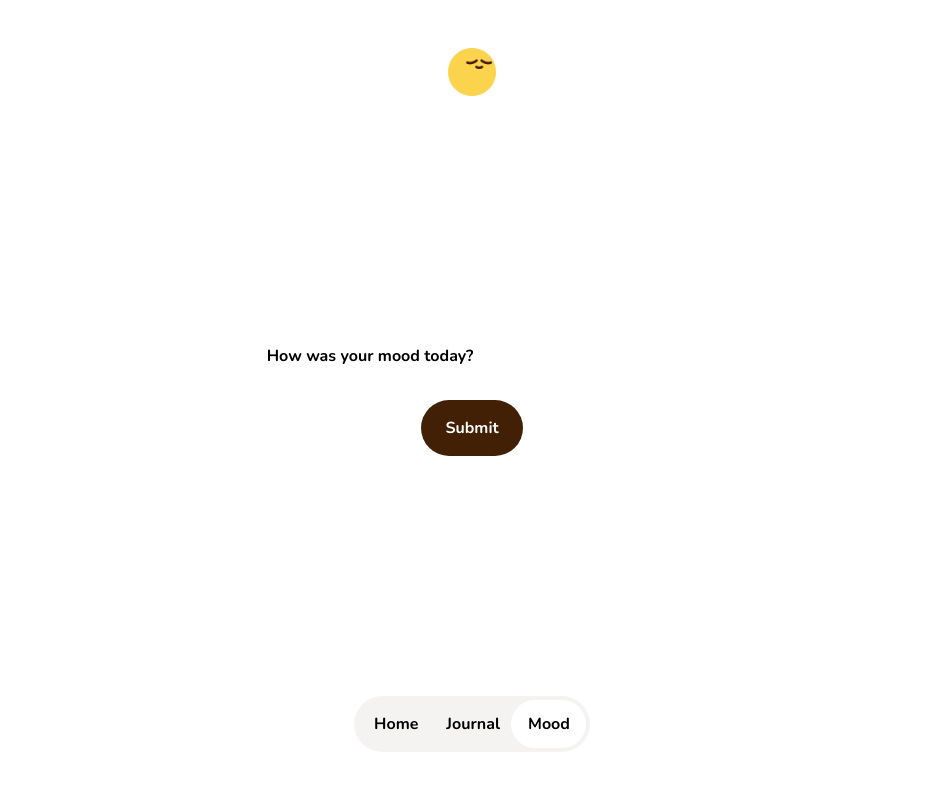
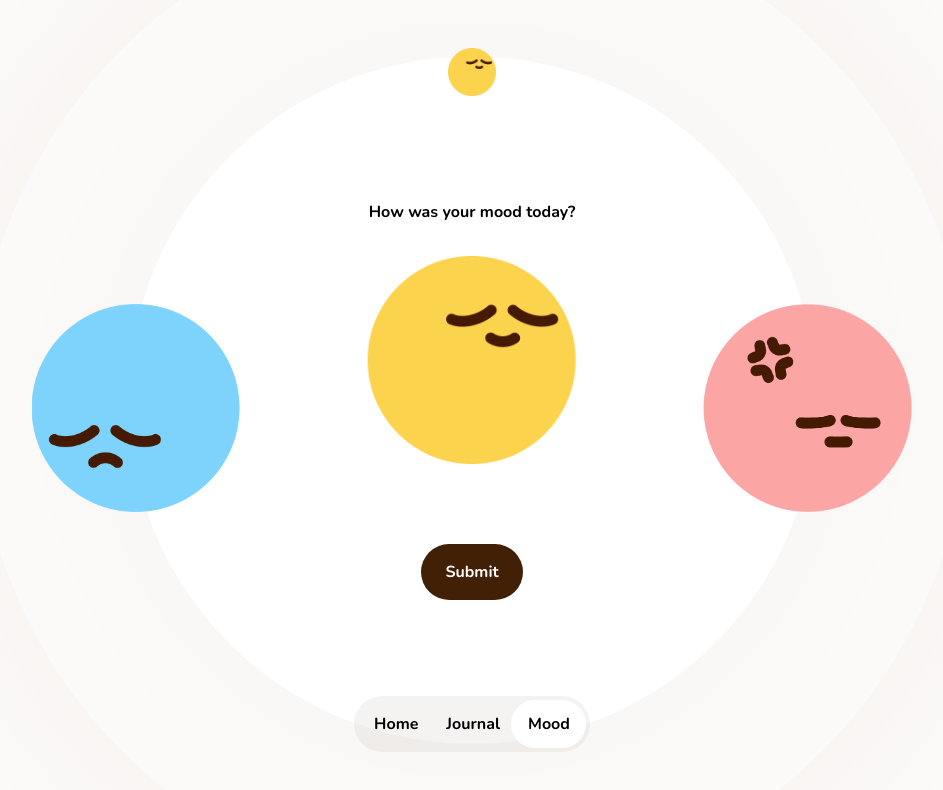
Before and after one commit to BG-legacy/Daily-Dose, a Next.js app in the folder frontend/: page /mood in a window 1280 px wide. Shown: the top 790 px of the page, without its empty margins (168-1111 px from the left). Built offline with nearby package versions, Linux system fonts and the light colour scheme.

Commit message:
Finished Desktop Mood Input + Added Animations & Upgraded Next

```diff
--- a/frontend/app/(app)/mood/page.js
+++ b/frontend/app/(app)/mood/page.js
@@ -1,5 +1,6 @@
 'use client'
-import { useState } from "react";
+import { useState, useEffect } from "react";
+import { motion, useMotionValue } from 'motion/react'
 import Layout from "../../../components/Layout";
 import Image from "next/image";
 
@@ -8,22 +9,94 @@ import halo from '../../../public/assets/media/halo.png'
 import happy from '../../../public/assets/brand/Happy.png'
 import sad from '../../../public/assets/brand/Sad.png'
 import upset from '../../../public/assets/brand/Upset.png'
+import { motionProps } from "../../utils/motion";
 
 export default function Page() {
+  const [mood, setMood] = useState('happy')
+
   return (
     <Layout route='mood' fullWidth>
-      <section className="w-full h-lvh grid grid-cols-1 grid-rows-1">
-        <div className="w-full h-full flex flex-col justify-center items-center">
-          <form className="flex flex-col gap-8 justify-center items-center">
+      <section className="w-full h-lvh grid relative pointer-events-none">
+        <div className="w-full h-full flex flex-col justify-center items-center col-end-1 row-end-1 z-20">
+          <div className="flex flex-col gap-8 justify-center items-center pointer-events-auto">
 
-            <label className="font-bold items-center justify-center text-pretty text-center">
+            <motion.p {...motionProps(0)} className="font-bold items-center justify-center text-pretty text-center">
               How was your mood today?
-              <input />
-            </label>
-            <button className="bg-yellow-950 text-white px-6 py-4 font-bold rounded-full">Submit</button>
-          </form>
+            </motion.p>
+
+            <Slider mood={mood} setMood={setMood} />
+
+            <motion.button {...motionProps(2)} className="bg-yellow-950 text-white px-6 py-4 font-bold rounded-full">Submit</motion.button>
+          </div>
         </div>
+        <div className="col-end-1 row-end-1 w-full h-full overflow-hidden z-0 relative pointer-events-none">
+          <Image src={halo} alt="" className={`object-cover h-full w-full scale-125 z-0 ${mood === 'sad' ? '' : ''}`} />
+        </div>
+        <div className="absolute top-0 left-0 right-0 bottom-0 radial-gradient z-0 pointer-events-none" />
       </section>
     </Layout>
   )
 }
+
+function Slider({ setMood }) {
+  const [sliderIndex, setSliderIndex] = useState(1);
+  const sliderLength = 3
+
+  const dragX = useMotionValue(0);
+
+  const onDragEnd = () => {
+    const x = dragX.get();
+
+    if (x <= -DRAG_BUFFER && sliderIndex < sliderLength - 1) {
+      setSliderIndex((pv) => pv + 1);
+    } else if (x >= DRAG_BUFFER && sliderIndex > 0) {
+      setSliderIndex((pv) => pv - 1);
+    }
+
+    updateState()
+  };
+
+  function updateState() {
+    if (sliderIndex === 0) setMood('sad');
+    if (sliderIndex === 1) setMood('happy');
+    if (sliderIndex === 2) setMood('stressed');
+  }
+  return (
+    <div className="max-w-[100vw] h-64 overflow-x-hidden">
+      <motion.div
+        drag="x"
+        dragConstraints={{
+          left: 0,
+          right: 0,
+        }}
+        style={{
+          x: dragX,
+        }}
+        animate={{
+          translateX: `-${sliderIndex * 38}%`,
+        }}
+        onDragEnd={onDragEnd}
+        transition={SPRING_OPTIONS}
+        className="cursor-grab items-center active:cursor-grabbing flex gap-32">
+        <div className={`w-52 h-52 transition-all ml-[38%] ${sliderIndex === 0 ? 'z-10' : 'translate-y-12 z-0'}`}>
+          <Image src={sad} alt='Daily Dose Happy Emoticon' className='min-w-52 min-h-52 pointer-events-none' />
+        </div>
+        <div className={`w-52 h-52 transition-all ${sliderIndex === 1 ? 'z-10' : 'translate-y-12 z-0'}`}>
+          <Image src={happy} alt='Daily Dose Happy Emoticon' className='min-w-52 min-h-52 pointer-events-none' />
+        </div>
+        <div className={`w-52 h-52 transition-all ${sliderIndex === 2 ? 'z-10' : 'translate-y-12 z-0'}`}>
+          <Image src={upset} alt='Daily Dose Happy Emoticon' className='min-w-52 min-h-52 pointer-events-none' />
+        </div>
+      </motion.div>
+    </div>
+  )
+}
+
+const DRAG_BUFFER = 50;
+
+const SPRING_OPTIONS = {
+  type: "spring",
+  mass: 3,
+  stiffness: 400,
+  damping: 50,
+};
--- a/frontend/app/globals.css
+++ b/frontend/app/globals.css
@@ -45,3 +45,11 @@
   animation: heroText 4s 1s backwards ease-in-out infinite paused;
   overflow: hidden;
 }
+
+.radial-gradient {
+  background: radial-gradient(
+    circle,
+    rgba(255, 255, 255, 0) 0%,
+    rgba(255, 255, 255, 1) 100%
+  );
+}
--- a/frontend/app/page.js
+++ b/frontend/app/page.js
@@ -1,6 +1,9 @@
 'use client';
 import Image from 'next/image';
-import { useState, useEffect } from 'react';
+import { useState, useRef } from 'react';
+import { motion } from 'motion/react'
+
+import { motionProps } from './utils/motion.js'
 
 import happy from '../public/assets/brand/Happy.png';
 import Link from 'next/link';
@@ -19,9 +22,12 @@ export default function Home() {
   const [currentText, setCurrentText] = useState("Gloomy Days");
   const [currentEmoticon, setCurrentEmoticon] = useState(sad);
 
+  const constraintsRef = useRef(null)
+
   return (
     <div className='tracking-tight'>
       <header className='justify-between flex fixed container mx-auto left-0 right-0 items-center top-16 text-yellow-950 px-12 md:p-0 z-30'>
+        <motion.p {...motionProps(0)}>
           <Link
             href={'/'}
             className='flex gap-2 items-center leading-none font-extrabold'
@@ -33,28 +39,44 @@ export default function Home() {
               Dose
             </span>
           </Link>
-        <div className='hidden md:flex items-center gap-8 font-bold'>
+        </motion.p>
+        <div className='flex items-center gap-8 font-bold'>
+          <motion.p {...motionProps(1)} className='hidden md:block'>
             <Link href={'/'}>Home</Link>
+          </motion.p>
+          <motion.p {...motionProps(2)} className='hidden md:block'>
             <Link href={'/'}>Features</Link>
+          </motion.p>
+          <motion.p {...motionProps(3)} className='hidden md:block'>
             <Link href={'/'}>About</Link>
+          </motion.p>
+          <motion.p {...motionProps(4)}>
             <Link href={'/'} className='bg-white text-yellow-950 px-6 py-4 font-bold rounded-full'>Sign Up</Link>
+          </motion.p>
         </div>
       </header>
-      <main>
-        <section className='grid w-full px-6 mt-6'>
-          <div className='absolute left-0 right-0 top-0 bottom-0 overflow-x-hidden'>
+      <main ref={constraintsRef} className='relative overflow-x-hidden'>
         {/* Emoticons */}
+        <motion.div drag draggable dragElastic dragConstraints={constraintsRef}
+          className='absolute -left-12 md:-left-20 top-48 md:top-60 w-36 h-36 md:w-52 md:h-52 z-20 cursor-grab active:cursor-grabbing'
+        >
           <Image
             src={happy}
             alt='Daily Dose Happy Emoticon'
-              className='absolute -left-12 md:-left-20 top-48 md:top-60 w-36 h-36 md:w-52 md:h-52 rotate-[30deg] z-20'
+            className='w-36 h-36 md:w-52 md:h-52 rotate-[30deg] pointer-events-none'
           />
+        </motion.div>
+        <motion.div
+          className='absolute -right-12 md:-right-48 top-72 w-32 h-32 md:w-96 md:h-96 z-20 cursor-grab active:cursor-grabbing'
+          drag draggable dragElastic dragConstraints={constraintsRef}
+        >
           <Image
             src={sad}
             alt='Daily Dose Sad Emoticon'
-              className='absolute -right-12 md:-right-48 top-72 w-32 h-32 md:w-96 md:h-96 -rotate-12 z-20'
+            className='w-32 h-32 md:w-96 md:h-96 -rotate-12 pointer-events-none'
           />
-          </div>
+        </motion.div>
+        <section className='grid w-full px-6 mt-6'>
           <div className='col-end-1 row-end-1 z-10 w-full flex flex-col justify-end items-center gap-3 text-yellow-950 py-12 bg-gradient-to-t from-white/40 via-transparent to-white/40 rounded-2xl'>
             <h1 className='flex flex-col items-center gap-1'>
               <span>
@@ -81,7 +103,7 @@ export default function Home() {
           <ImageRotator setCurrentText={setCurrentText} setCurrentEmoticon={setCurrentEmoticon} /> {/*image rotator/flipper component */}
         </section>
         <section className='py-12 px-6 container mx-auto md:grid-cols-3 grid gap-6'>
-          <div className='flex flex-col gap-3 px-6'>
+          <motion.div className='flex flex-col gap-3 px-6' {...motionProps(0)}>
             <Image
               className='w-24 h-24 object-contain'
               src={fire}
@@ -93,8 +115,8 @@ export default function Home() {
             <p>
               Receive daily curated quotes, tips, and hacks to uplift your day.
             </p>
-          </div>
-          <div className='flex flex-col gap-3 border-x-neutral-950/10 border-y md:border-y-0 md:border-x py-6 md:py-0 px-6'>
+          </motion.div>
+          <motion.div className='flex flex-col gap-3 border-x-neutral-950/10 border-y md:border-y-0 md:border-x py-6 md:py-0 px-6' {...motionProps(1)}>
             <Image
               className='w-24 h-24 object-contain'
               src={moods}
@@ -102,8 +124,8 @@ export default function Home() {
             />
             <h2 className='font-bold text-2xl'>Mood Tracking Made Easy</h2>
             <p>Monitor your mood trends and build awareness over time.</p>
-          </div>
-          <div className='flex flex-col gap-3 px-6'>
+          </motion.div>
+          <motion.div className='flex flex-col gap-3 px-6' {...motionProps(3)}>
             <Image
               className='w-24 h-24 object-contain'
               src={ai}
@@ -113,13 +135,14 @@ export default function Home() {
             <p>
               Get personalized insights and recommendations tailored to you.
             </p>
-          </div>
+          </motion.div>
+          <motion.p className='bg-yellow-950 text-white px-6 py-4 font-bold rounded-full w-max md:col-span-3 justify-self-center' {...motionProps(4)}>
             <Link
               href={'/register'}
-            className='bg-yellow-950 text-white px-6 py-4 font-bold rounded-full w-max md:col-span-3 justify-self-center'
             >
               Start Tracking
             </Link>
+          </motion.p>
         </section>
         <section className='grid md:grid-cols-3 gap-5 container mx-auto py-12 p-6 items-center'>
           <div className='flex flex-col gap-3'>
--- /dev/null
+++ b/frontend/app/utils/motion.js
@@ -0,0 +1,9 @@
+export function motionProps(i) {
+  const motionProps = {
+    initial: { opacity: 0, translateY: 50 },
+    whileInView: { opacity: 1, translateY: 0 },
+    transition: { ease: 'circOut', delay: i * 0.15, duration: 0.25 },
+  };
+
+  return motionProps;
+}
--- a/frontend/components/Layout.js
+++ b/frontend/components/Layout.js
@@ -13,7 +13,7 @@ export default function Layout({ route, fullWidth, children }) {
 
   return (
     <main className={`${fullWidth ? 'w-full' : 'max-w-sm'} mx-auto`}>
-      <header className="fixed top-12 left-0 right-0 flex justify-center items-center max-w-sm mx-auto">
+      <header className="fixed z-50 top-12 left-0 right-0 flex justify-center items-center max-w-sm mx-auto">
         <Image src={logo} className="w-12 h-12" alt="Daily Dose Happy Emoticon" />
       </header>
       {children}
--- a/frontend/package.json
+++ b/frontend/package.json
@@ -14,7 +14,7 @@
     "@aws-sdk/lib-dynamodb": "^3.716.0",
     "chart.js": "^4.4.7",
     "motion": "^11.15.0",
-    "next": "15.1.3",
+    "next": "^15.1.4",
     "next-auth": "^5.0.0-beta.25",
     "react": "^19.0.0",
     "react-dom": "^19.0.0",
```
Also changed, not shown: 2 other files (tests, documents, lock files or other folders). Lines whose indentation alone changed are shown as unchanged.
